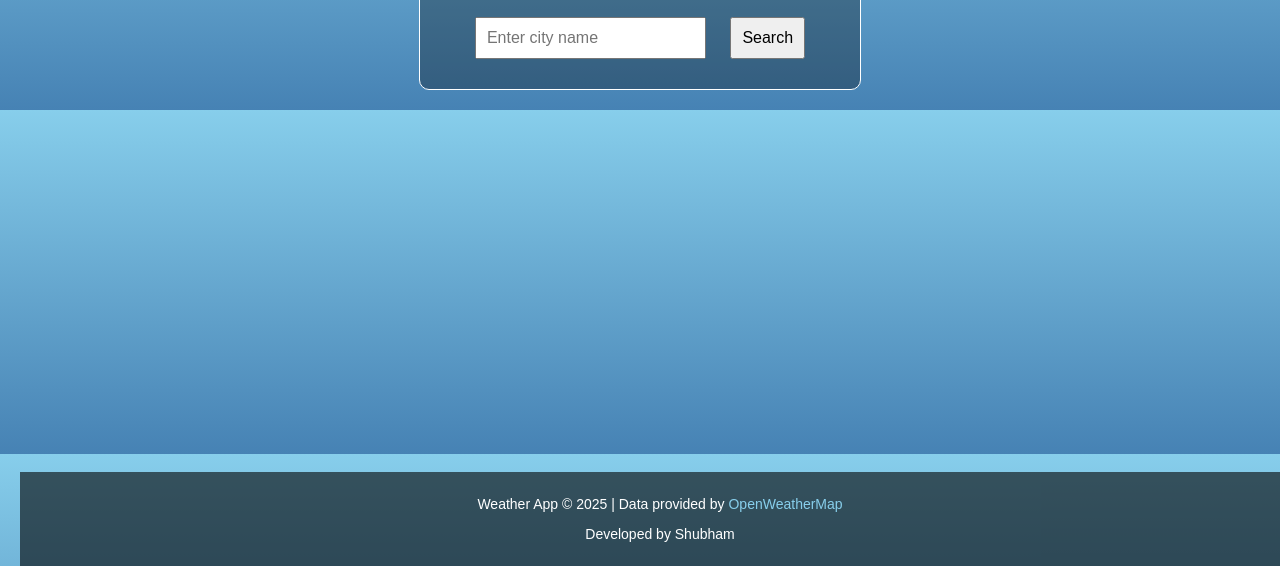
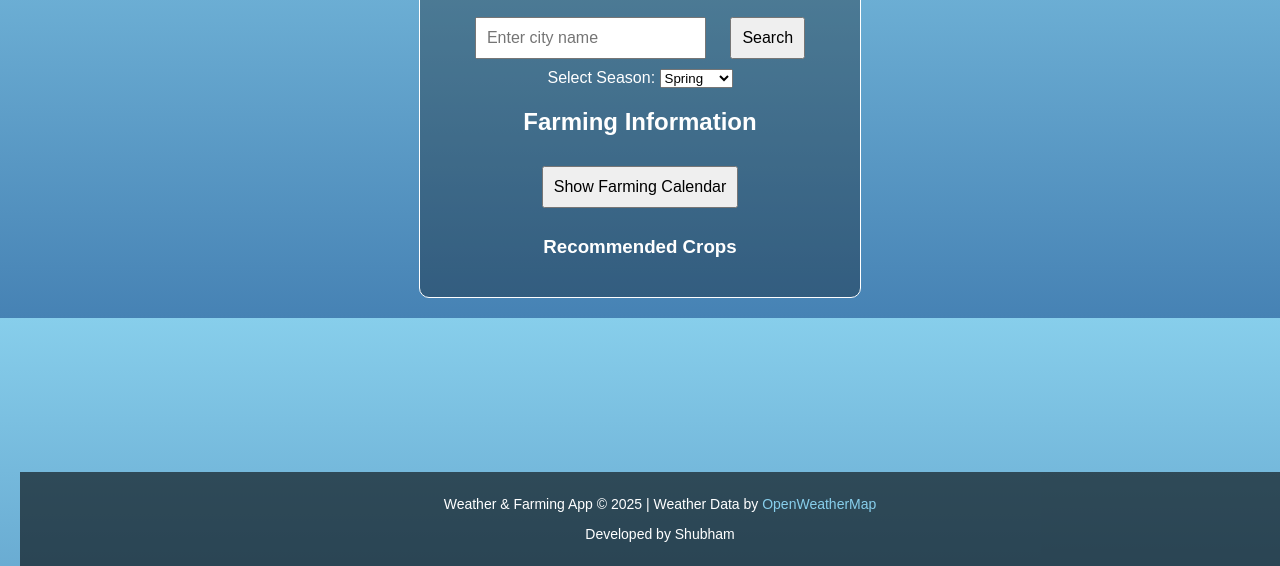
Before and after one commit to shubham5177/weather-app, a plain HTML site: page index.html in a window 1280 px wide. Shown: the part 234-800 px from the top of the page. Drawn offline with Linux system fonts and the light colour scheme.

Commit message:
index.html

```diff
--- a/index.html
+++ b/index.html
@@ -4,24 +4,55 @@
 <head>
     <meta charset="UTF-8">
     <meta name="viewport" content="width=device-width, initial-scale=1.0">
-    <title>Weather App</title>
+    <title>Weather & Farming App</title>
     <link rel="stylesheet" href="style.css">
 </head>
 
 <body>
     <div class="container">
-        <!-- Added Logo -->
+        <!-- Logo -->
         <img src="logo.png" alt="Weather App Logo" class="logo">
-        <h1>Weather App</h1>
+        <h1>Weather & Farming App</h1>
 
-        <input type="text" id="cityInput" placeholder="Enter city name">
-        <button id="searchBtn">Search</button>
-        <div id="weatherDetails"></div>
+        <!-- Weather Search -->
+        <div class="search-container">
+            <input type="text" id="cityInput" placeholder="Enter city name">
+            <button id="searchBtn">Search</button>
+        </div>
+
+        <!-- Weather Details -->
+        <div id="weatherDetails" class="weather-card"></div>
+
+        <!-- Season Selector -->
+        <div class="season-container">
+            <label for="seasonSelector">Select Season:</label>
+            <select id="seasonSelector">
+                <option value="spring">Spring</option>
+                <option value="summer">Summer</option>
+                <option value="fall">Fall</option>
+                <option value="winter">Winter</option>
+            </select>
+        </div>
+
+        <!-- Farming Information -->
+        <div class="farming-info">
+            <h2>Farming Information</h2>
+            <button id="calendarToggle" class="toggle-btn">Show Farming Calendar</button>
+
+            <!-- Farming Calendar (initially hidden) -->
+            <div id="farmingCalendar" class="farming-calendar hidden"></div>
+
+            <!-- Crop Recommendations -->
+            <div class="crop-section">
+                <h3>Recommended Crops</h3>
+                <div id="cropRecommendations" class="crop-list"></div>
+            </div>
+        </div>
     </div>
 
     <!-- Footer Section -->
     <footer>
-        <p>Weather App © 2025 | Data provided by
+        <p>Weather & Farming App © 2025 | Weather Data by
             <a href="https://openweathermap.org/" target="_blank">OpenWeatherMap</a>
         </p>
         <p>Developed by Shubham</p>
```
